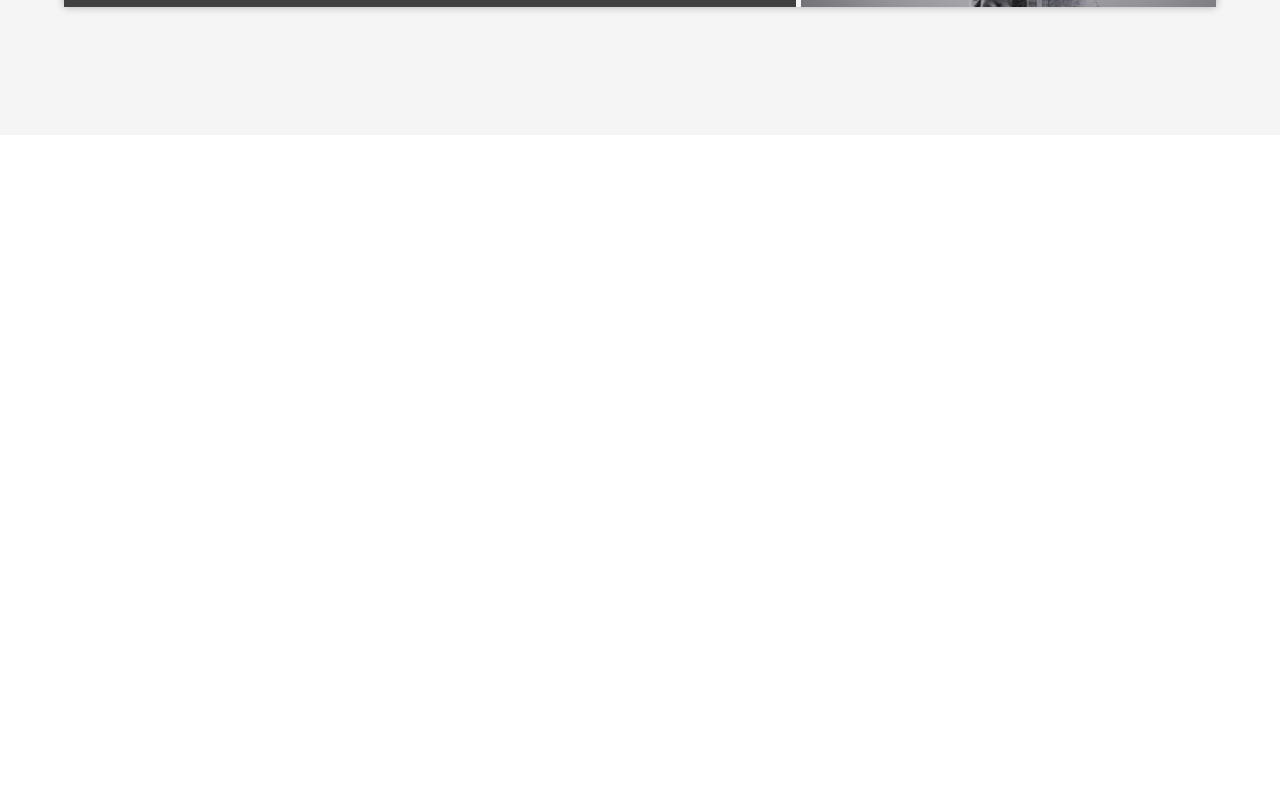
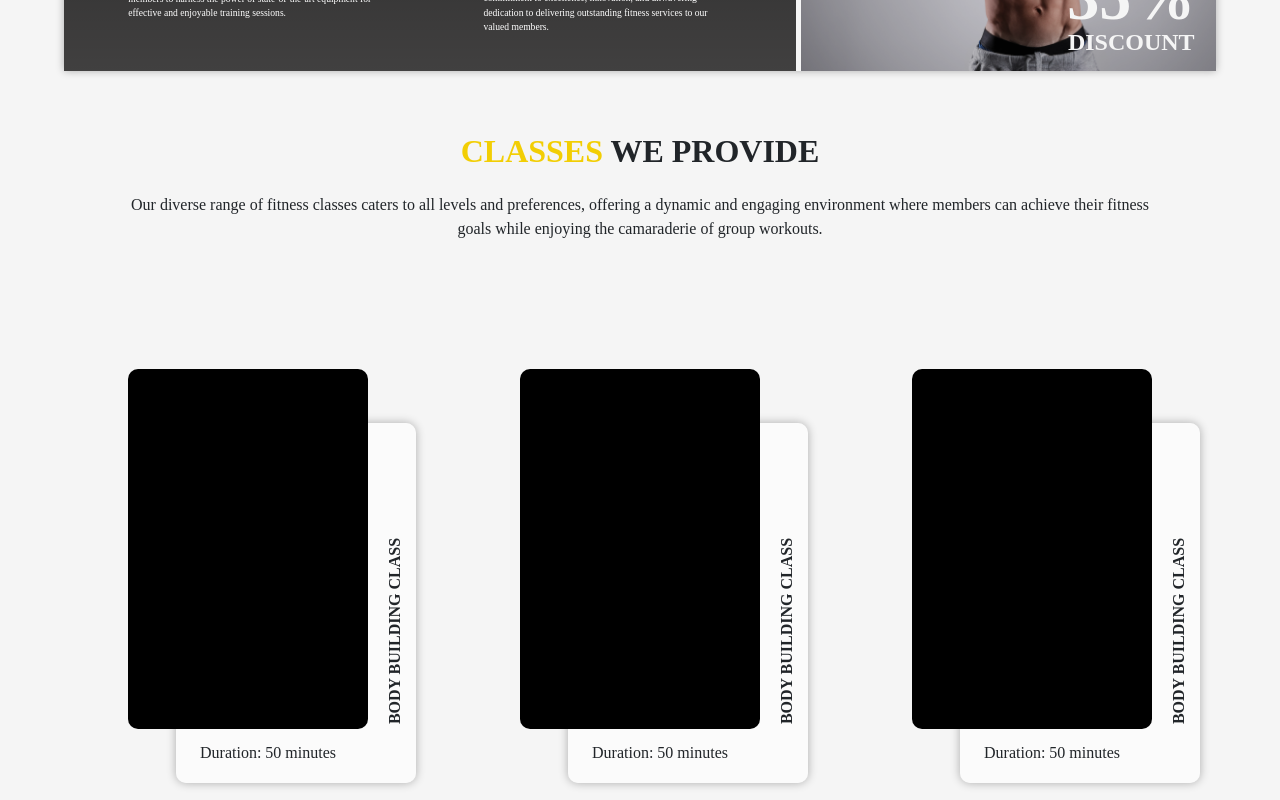
Before and after one commit to JuanMartinez503/fitness-page-design, a React (Vite) app: page / in a window 1280 px wide. Shown: the part 2060-2860 px from the top of the page. Before the commit the page ends 2195 px from the top, so only its background shows below. Built offline with nearby package versions, Linux system fonts and the light colour scheme.

Commit message:
added adifferent component and styled it

```diff
--- a/src/App.css
+++ b/src/App.css
@@ -250,7 +250,6 @@ display: flex;
 
 
 width: 100%;
-transform: translateY(-4rem);
 box-shadow: 0 0 8px rgba(0,0,0,.3);
 background-color: rgb(72, 71, 71);
 bottom: 3%;
@@ -324,3 +323,56 @@ z-index: 10;
 .percentage-picture p {
   font-size: 1.5rem;
 }
+.classes-provided h2{
+  font-size: 2rem;
+  font-weight: 600;
+  padding-bottom: 2%;
+}
+.classes-provided p {
+  line-height: 1.5;
+  padding: 0 10% 0 10%;
+}
+.component-classes{
+  display: flex;
+  flex-wrap: wrap;
+  gap: 10%;
+  padding: 10%;
+  justify-content: space-between;
+}
+.classes-offered{
+  position: relative;
+  z-index: 1;
+}
+.classes-image {
+  width: 15rem;
+  height: 45dvh;
+  margin-bottom: 40%;
+  background-color: black;
+  border-radius: 10px;
+
+}
+.classes-description {
+
+  position: absolute;
+  bottom: -15%;
+  width: 100%;
+  height: 100%;
+
+  right: -20%;
+  background-color: rgba(255,255,255,.6);
+  box-shadow: 0 0 10px rgba(0,0,0,.3);
+  z-index: -1;
+  border-radius: 10px;
+}
+
+.classes-description p {
+  position: absolute;
+  bottom: 5%;
+}
+.classes-description h3 {
+  position: absolute;
+  font-weight: 600;
+  bottom: 40%;
+  right: -30%;
+  transform: rotate(-90deg);
+}
--- a/src/App.tsx
+++ b/src/App.tsx
@@ -2,6 +2,7 @@ import 'bootstrap/dist/css/bootstrap.min.css'
 import './App.css'
 import Header from './components/Header.tsx'
 import Trainers from './components/Trainers.tsx'
+import ClassesProvided from './components/ClassesProvided.tsx'
 
 function App() {
 
@@ -11,6 +12,7 @@ function App() {
     <Header/>
     <main>
       <Trainers />
+      <ClassesProvided />
     </main>
     </>
   )
--- /dev/null
+++ b/src/components/ClassesProvided.tsx
@@ -0,0 +1,23 @@
+import ComponentOffered from "./ComponentOffered";
+
+export default function ClassesProvided(){
+
+    return (
+        <section className="classes-provided">
+            <div className="text-center">
+            <h2><span className="yellow">CLASSES</span> WE PROVIDE</h2>
+            <p>
+Our diverse range of fitness classes caters to all levels and preferences, offering a dynamic and engaging environment where members can achieve their fitness goals while enjoying the camaraderie of group workouts.</p>
+
+            </div>
+            <div className="component-classes">
+                <div> <ComponentOffered /></div>
+                <div><ComponentOffered /></div>
+                <div><ComponentOffered /></div>
+                <div><ComponentOffered /></div>
+                <div><ComponentOffered /></div>
+                <div><ComponentOffered /></div>
+            </div>
+        </section>
+    )
+}
--- /dev/null
+++ b/src/components/ComponentOffered.tsx
@@ -0,0 +1,17 @@
+
+export default function ComponentOffered (){
+
+    return (
+        <div className="classes-offered">
+            <div className="classes-image">
+            <div className="classes-description">
+                <p>
+                Duration: 50 minutes
+                </p>
+                <h3>BODY BUILDING CLASS</h3>
+            </div>
+            </div>
+
+        </div>
+    )
+}
```
